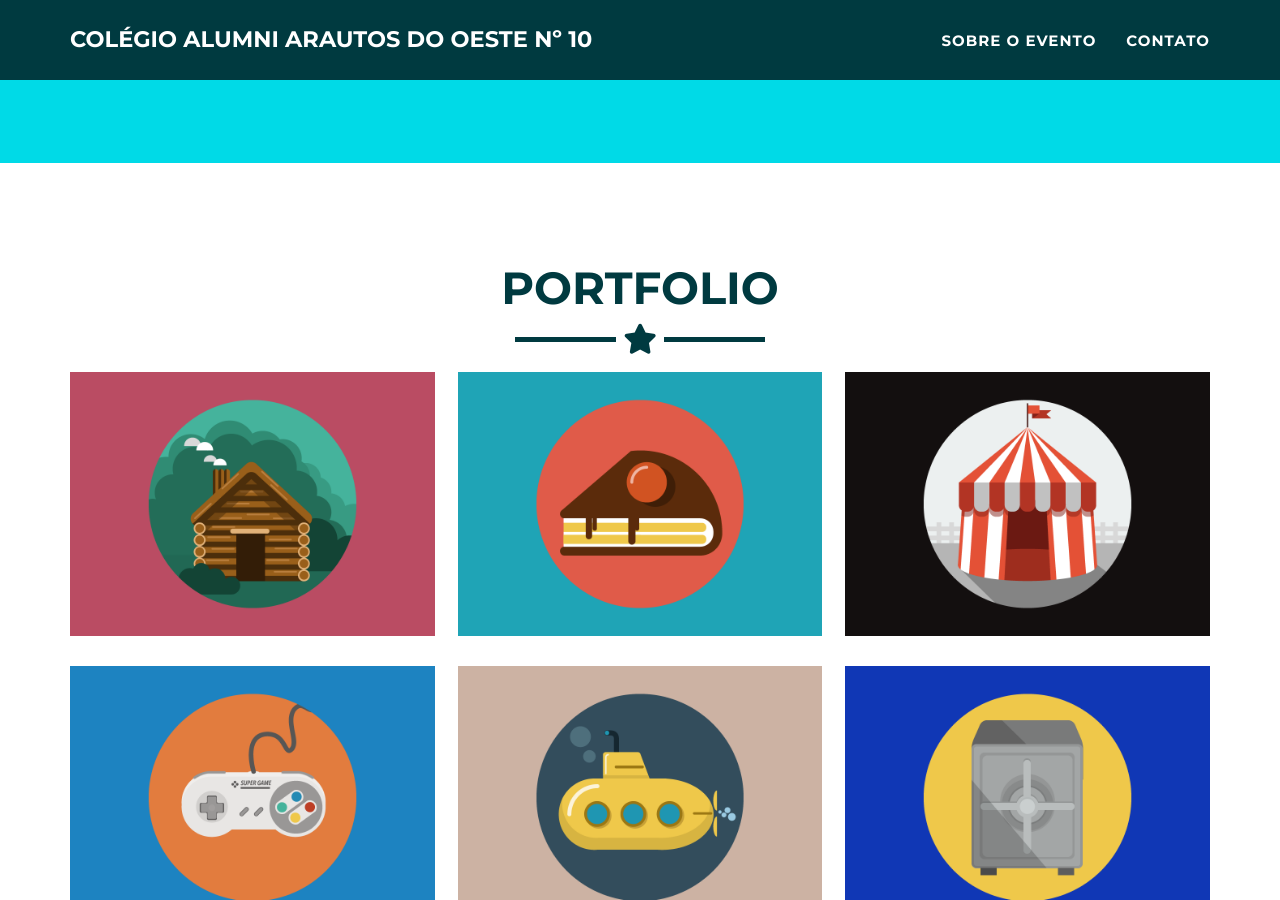
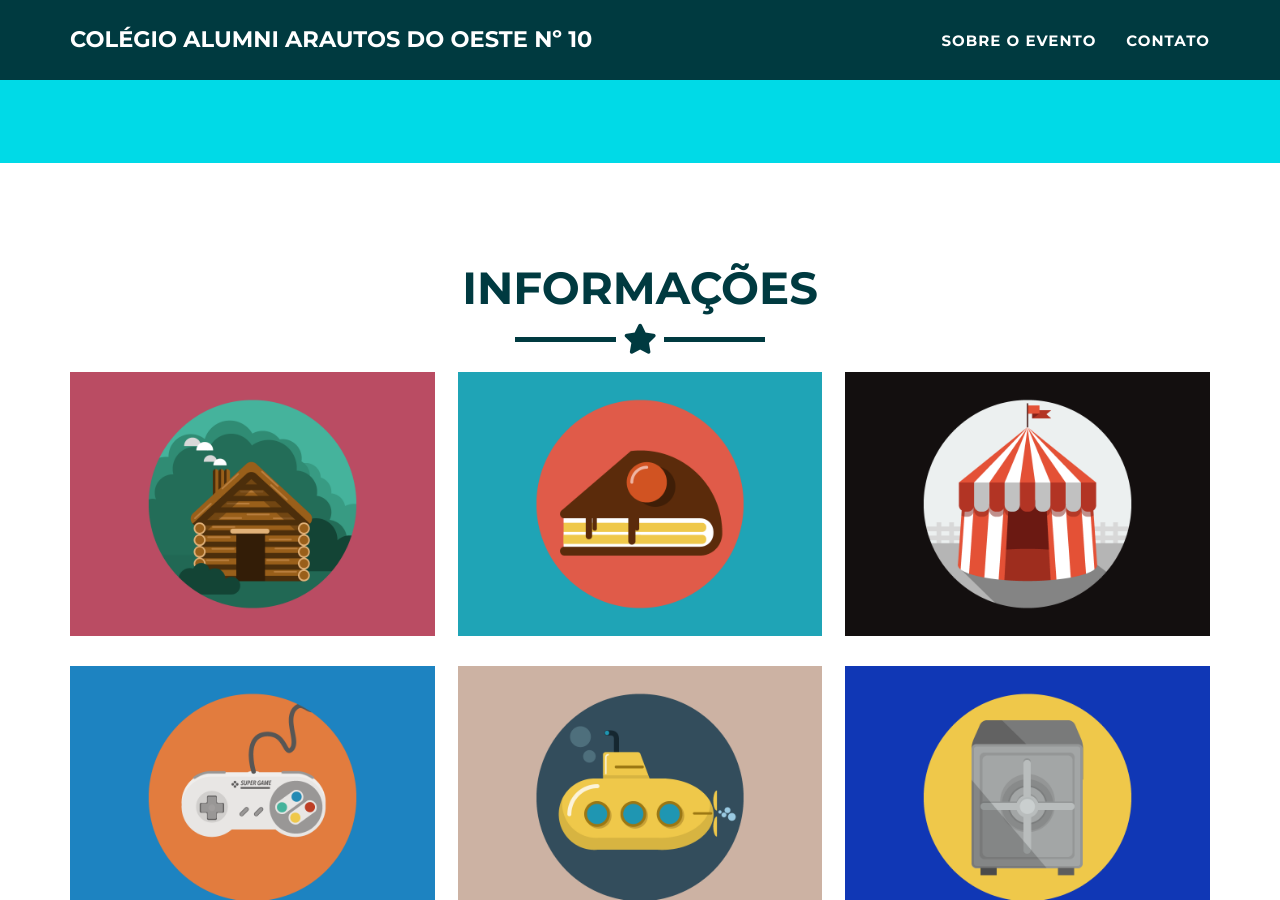
Before and after one commit to gabrielarcari/arautos, a Jekyll site: the page built from _posts/2014-07-18-project-1.markdown, in a window 1280 px wide and 900 px high, scrolled down 646 px. Built offline with Jekyll 4.4.1, drawn with Linux system fonts in a browser that asks for light colours.

Commit message:
Update portfolio_grid.html

```diff
--- a/_includes/portfolio_grid.html
+++ b/_includes/portfolio_grid.html
@@ -3,7 +3,7 @@
   <div class="container portfolio-flex-grid">
     <div class="row">
       <div class="col-lg-12 text-center">
-        <h2>Portfolio</h2>
+        <h2>Informações</h2>
         <hr class="star-primary">
       </div>
     </div>
```
